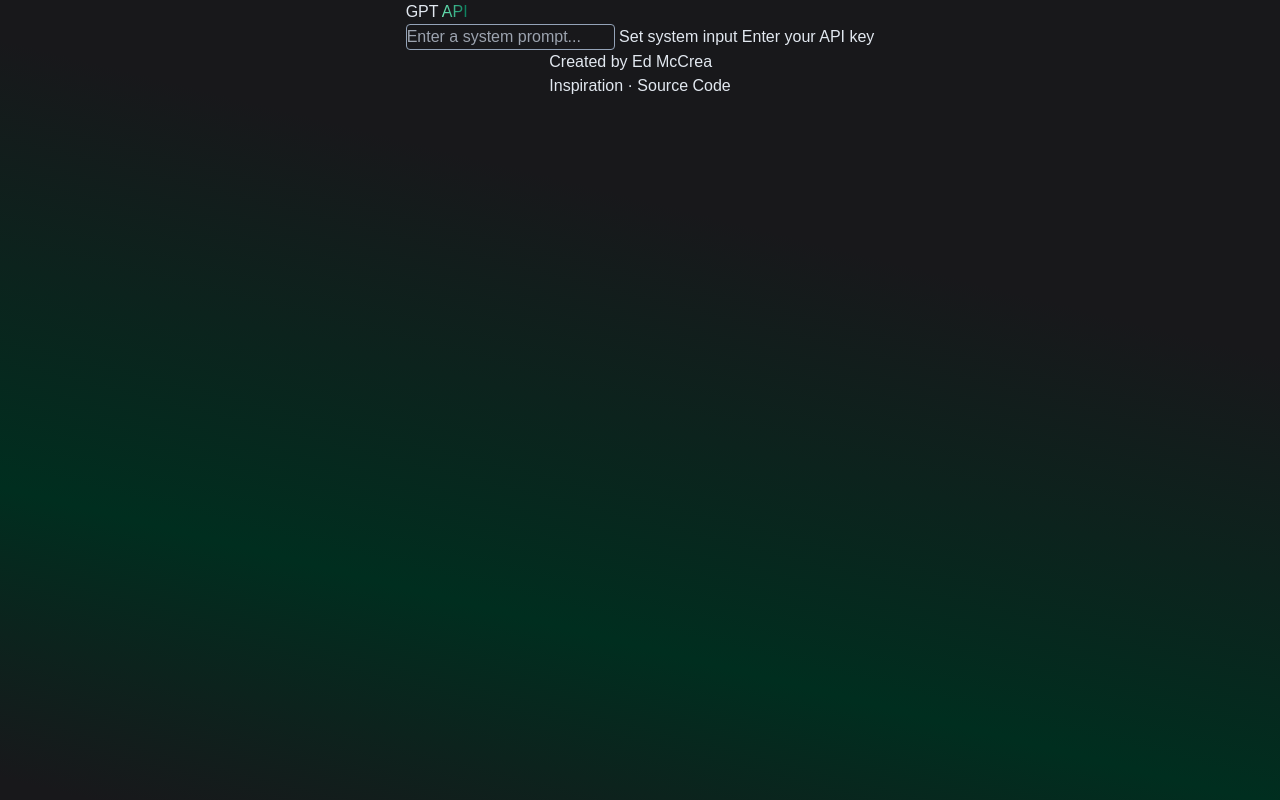
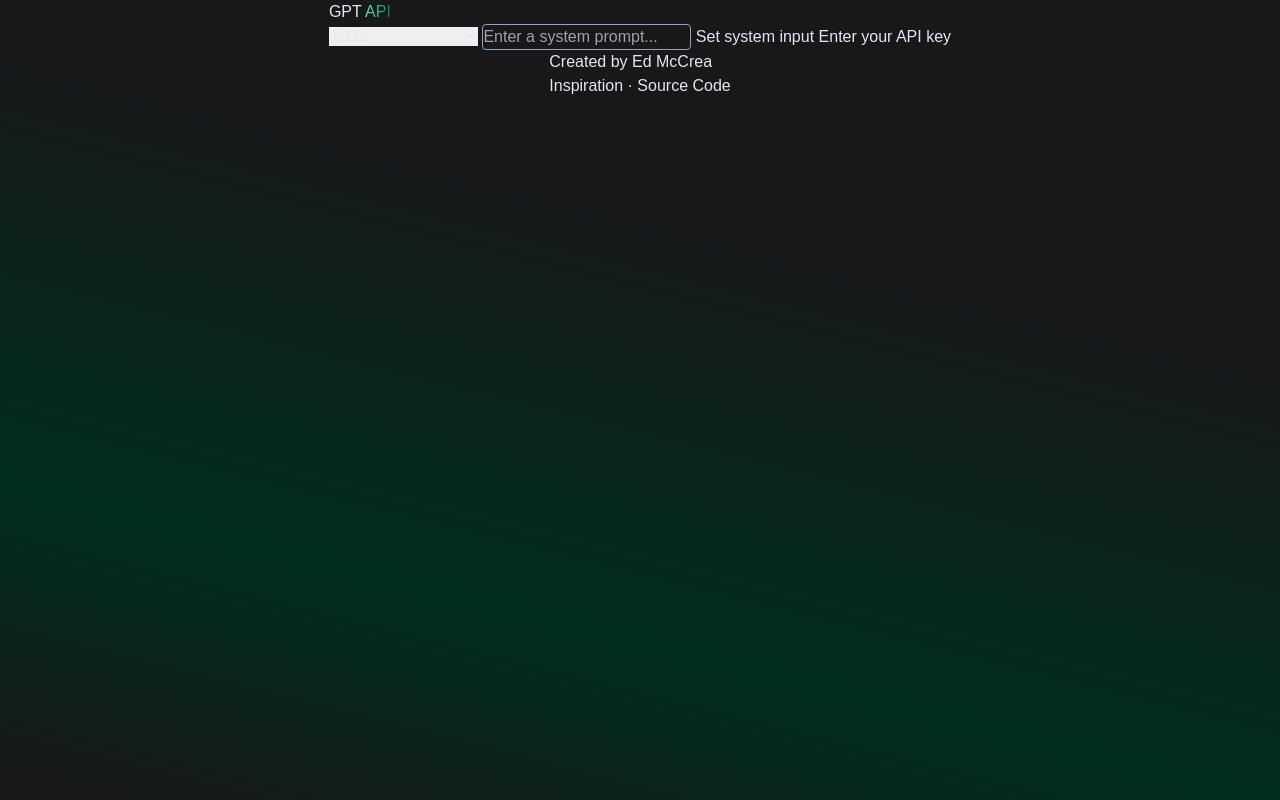
Before and after one commit to edmccrea/gptapp, a SvelteKit app: page / in a window 1280 px wide. Built offline with nearby package versions, Linux system fonts and the light colour scheme.

Commit message:
refactor: remove env usage

```diff
--- a/src/routes/+page.svelte
+++ b/src/routes/+page.svelte
@@ -2,7 +2,7 @@
   import { fly } from "svelte/transition";
   import { SSE } from "sse.js";
   import type { ChatCompletionRequestMessage } from "openai";
-  import { PUBLIC_ENV } from "$env/static/public";
+  // import { PUBLIC_ENV } from "$env/static/public";
 
   import Modal from "$lib/components/Modal.svelte";
 
@@ -19,12 +19,13 @@
   let showModal = false;
 
   function setSystem() {
-    if (PUBLIC_ENV !== "dev") {
-      if (!apiKey) {
-        showModal = true;
-        return;
-      }
+    // if (PUBLIC_ENV !== "dev") {
+    if (!apiKey) {
+      showModal = true;
+      return;
     }
+    // }
+
     //Add system validation
     if (!systemInput) return;
     disableSystemInput = true;
@@ -106,6 +107,15 @@
   <h1 class="font-bold text-6xl mt-14">
     GPT <span class="font-gradient">API</span>
   </h1>
+
+  <select
+    name=""
+    id=""
+    class="bg-transparent absolute bottom-5 right-5 border border-gray-400 rounded-md px-3 py-2 hover:cursor-pointer focus:outline-none"
+  >
+    <option value="">v3.5</option>
+    <option value="">v4 (Coming Soon)</option>
+  </select>
   <input
     class="mt-8 w-full lg:w-2/3 px-3 py-1 transition-all duration-300 focus:border-emerald-500 focus:border-[3px]"
     type="text"
--- a/src/routes/api/chat/+server.ts
+++ b/src/routes/api/chat/+server.ts
@@ -1,21 +1,22 @@
-import { OPENAI_KEY } from "$env/static/private";
-import { getTokens } from "$lib/helpers/tokenizer";
 import { json } from "@sveltejs/kit";
 import type {
   ChatCompletionRequestMessage,
   CreateChatCompletionRequest,
 } from "openai";
+
 import type { RequestHandler } from "./$types";
+import { getTokens } from "$lib/helpers/tokenizer";
+// import { OPENAI_KEY } from "$env/static/private";
 
 export const POST: RequestHandler = async ({ request }) => {
   try {
     const requestData = await request.json();
 
-    if (!OPENAI_KEY) {
-      if (!requestData.key) {
-        throw new Error("OpenAI key not found");
-      }
+    // if (!OPENAI_KEY) {
+    if (!requestData.key) {
+      throw new Error("OpenAI key not found");
     }
+    // }
 
     if (!requestData) {
       throw new Error("No data found");
@@ -36,7 +37,8 @@ export const POST: RequestHandler = async ({ request }) => {
     const moderationRes = await fetch("https://api.openai.com/v1/moderations", {
       headers: {
         "Content-Type": "application/json",
-        Authorization: `Bearer ${OPENAI_KEY ? OPENAI_KEY : requestData.key}`,
+        // Authorization: `Bearer ${OPENAI_KEY ? OPENAI_KEY : requestData.key}`,
+        Authorization: `Bearer ${requestData.key}`,
       },
       method: "POST",
       body: JSON.stringify({
@@ -73,7 +75,8 @@ export const POST: RequestHandler = async ({ request }) => {
     const chatRes = await fetch("https://api.openai.com/v1/chat/completions", {
       headers: {
         "Content-Type": "application/json",
-        Authorization: `Bearer ${OPENAI_KEY ? OPENAI_KEY : requestData.key}`,
+        // Authorization: `Bearer ${OPENAI_KEY ? OPENAI_KEY : requestData.key}`,
+        Authorization: `Bearer ${requestData.key}`,
       },
       method: "POST",
       body: JSON.stringify(chatRequestOpts),
```
